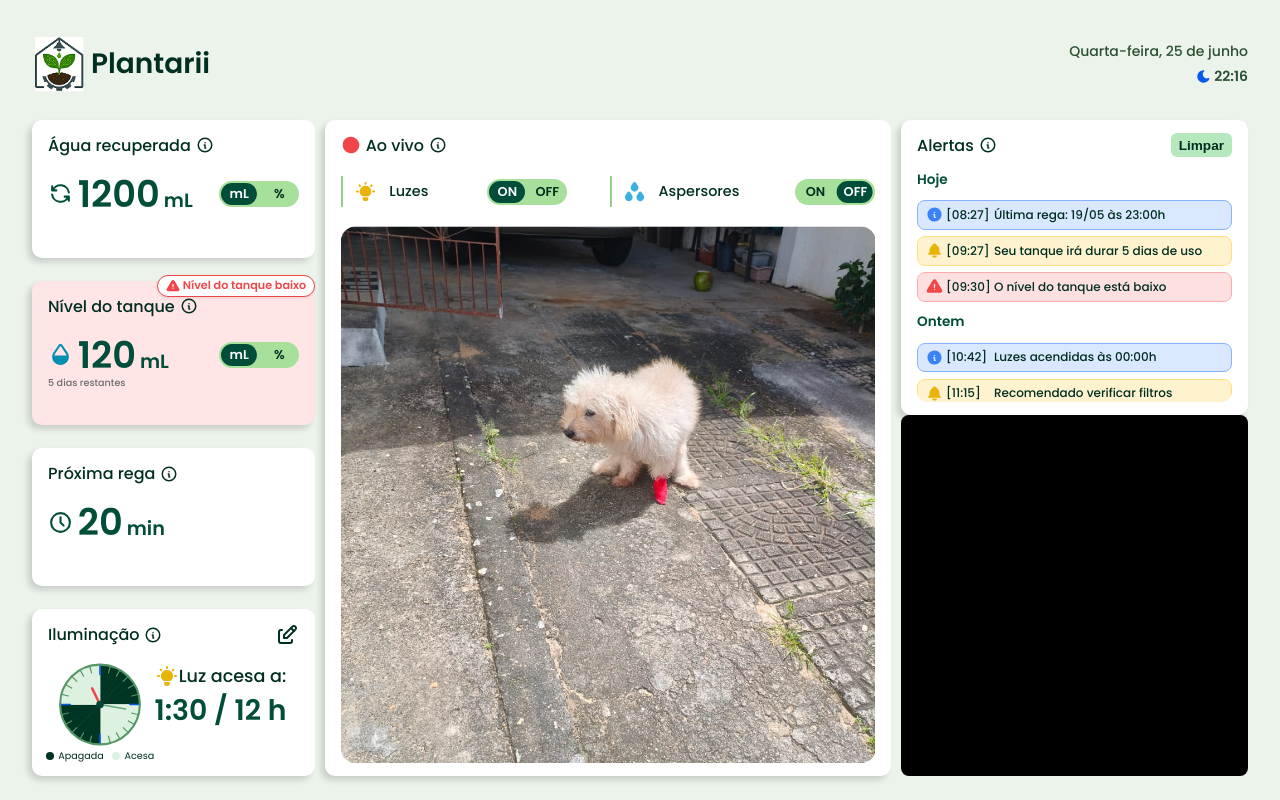
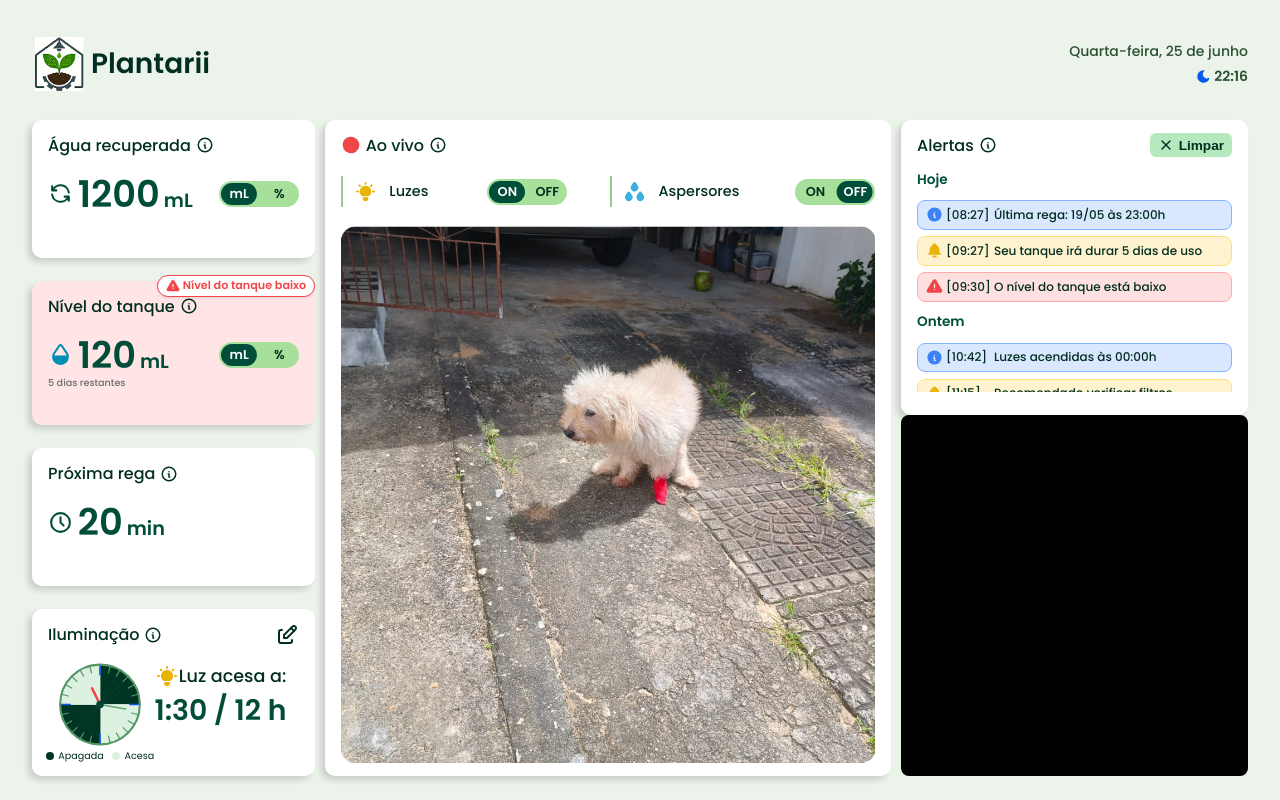
Before and after one commit to deborasaless/plantarii, a React (Vite) app: page / in a window 1280 px wide. Built offline with nearby package versions, Linux system fonts and the light colour scheme.

Commit message:
alert card animated

```diff
--- /dev/null
+++ b/src/screens/Dashboard/components/alertsCard/AlertItem.index.tsx
@@ -0,0 +1,125 @@
+import React, { useState, useRef } from 'react';
+import {
+  IconInfoCircleFilled,
+  IconBellFilled,
+  IconAlertTriangleFilled
+} from '@tabler/icons-react';
+import type { Alert } from '../../../../mocks/alertsCardMock';
+import {
+  AlertRow,
+  AlertIconWrapper,
+  AlertTime,
+  AlertText
+} from './styles';
+
+const THRESHOLD = 50;
+const DRAG_START = 5;
+const MAX_DRAG_DANGER = 50;
+
+const iconForType = {
+  info:    <IconInfoCircleFilled      size={17} style={{ color: '#3B82F6' }} />,
+  warning: <IconBellFilled           size={17} style={{ color: '#EAB308' }} />,
+  danger:  <IconAlertTriangleFilled  size={17} style={{ color: '#F0464A' }} />,
+};
+
+interface AlertItemProps {
+  alert: Alert;
+  removing: boolean;
+  onRemove: (id: string) => void;
+}
+
+const AlertItem: React.FC<AlertItemProps> = ({ alert, removing, onRemove }) => {
+  const [offset, setOffset] = useState(0);
+  const [pressing, setPressing] = useState(false);
+  const [dragging, setDragging] = useState(false);
+  const startX = useRef(0);
+
+  const handlePointerDown = (e: React.PointerEvent) => {
+    setPressing(true);
+    startX.current = e.clientX;
+    (e.currentTarget as Element).setPointerCapture(e.pointerId);
+  };
+
+  const handlePointerMove = (e: React.PointerEvent) => {
+    if (!pressing) return;
+    const delta = e.clientX - startX.current;
+
+    // só entra em dragging após DRAG_START
+    if (!dragging && Math.abs(delta) > DRAG_START) {
+      setDragging(true);
+    }
+
+    if (!dragging) return;
+
+    if (alert.type === 'danger') {
+
+      // 1) limitar o offset ao máximo
+      const clamped = Math.min(Math.max(delta, 0), MAX_DRAG_DANGER);
+      setOffset(clamped);
+
+      // 2) se passou do limiar, parar drag e reverter via transition
+      if (delta >= MAX_DRAG_DANGER) {
+
+        // interrompe captura de ponteiro
+        ;(e.currentTarget as Element).releasePointerCapture?.(e.pointerId);
+        setDragging(false);
+        setPressing(false);
+
+        // garante que estamos no clamped
+        setOffset(MAX_DRAG_DANGER);
+
+        // no próximo frame, volta a zero (aplicando a transition)
+        requestAnimationFrame(() => setOffset(0));
+      }
+
+    } else {
+      setOffset(Math.max(delta, 0));
+    }
+  };
+
+  const handlePointerUpOrLeave = (e: React.PointerEvent) => {
+    setPressing(false);
+
+    if (dragging) {
+      if (alert.type === 'danger') {
+        // já reverteu no move
+        setOffset(0);
+      } else {
+        if (offset > THRESHOLD) {
+          onRemove(alert.id);
+        } else {
+          setOffset(0);
+        }
+      }
+    }
+
+    setDragging(false);
+    ;(e.currentTarget as Element).releasePointerCapture?.(e.pointerId);
+  };
+
+  return (
+    <AlertRow
+      type={alert.type}
+      removing={removing}
+      shaking={pressing && !dragging}
+      style={{
+        transform: removing
+          ? undefined
+          : dragging
+            ? `translateX(${offset}px) scale(1.04)`
+            : undefined,
+        transition: dragging ? 'none' : undefined,
+      }}
+      onPointerDown={handlePointerDown}
+      onPointerMove={handlePointerMove}
+      onPointerUp={handlePointerUpOrLeave}
+      onPointerLeave={handlePointerUpOrLeave}
+    >
+      <AlertIconWrapper>{iconForType[alert.type]}</AlertIconWrapper>
+      <AlertTime>[{alert.time}]</AlertTime>
+      <AlertText>{alert.message}</AlertText>
+    </AlertRow>
+  );
+};
+
+export default AlertItem;
--- a/src/screens/Dashboard/components/alertsCard/index.tsx
+++ b/src/screens/Dashboard/components/alertsCard/index.tsx
@@ -1,88 +1,61 @@
 import React, { useMemo, useState } from 'react';
-import {
-  IconInfoCircle,
-  IconInfoCircleFilled,
-  IconBellFilled,
-  IconAlertTriangleFilled,
-} from '@tabler/icons-react';
+import { IconInfoCircle, IconX } from '@tabler/icons-react';
 import Tooltip from '../../../../components/Tooltip';
 import { DefaultTooltipMessages } from '../../../../components/Tooltip/messages';
+import AlertItem from './AlertItem.index';
 import {
   CardContainer,
   TitleRow,
   Title,
   InfoIconWrapper,
   ContentWrapper,
-  AlertRow,
-  AlertIconWrapper,
-  AlertTime,
-  AlertText,
+  ScrollArea,
   ClearButton,
-  DateHeader,
+  DateHeader
 } from './styles';
 import type { AlertsCardData, Alert } from '../../../../mocks/alertsCardMock';
 
-export interface AlertsCardProps {
-  data: AlertsCardData;
-}
-
-const iconForType = {
-  info: <IconInfoCircleFilled       size={17} style={{ color: '#3B82F6' }} />,
-  warning: <IconBellFilled          size={17} style={{ color: '#EAB308' }} />,
-  danger: <IconAlertTriangleFilled  size={17} style={{ color: '#F0464A' }} />,
-};
-
 const ANIM_DURATION = 400;
 
-const AlertsCard: React.FC<AlertsCardProps> = ({ data }) => {
+const AlertsCard: React.FC<{ data: AlertsCardData }> = ({ data }) => {
   const [alerts, setAlerts] = useState<Alert[]>(data.alerts);
   const [animatingIds, setAnimatingIds] = useState<string[]>([]);
   const [alertsAnimating, setAlertsAnimating] = useState(false);
 
-  // Filtra últimos 7 dias & não resolvidos
   const today = new Date();
   const sevenDaysAgo = new Date(today.getTime() - 7 * 864e5);
 
   const recentUnresolved = useMemo(
-    () => alerts
-      .filter(a => !a.resolved)               // 1) filtra só os não-resolvidos
-      .filter(a => new Date(a.date) >= sevenDaysAgo), // 2) e só dos últimos 7 dias
+    () =>
+      alerts
+        .filter(a => !a.resolved)
+        .filter(a => new Date(a.date) >= sevenDaysAgo),
     [alerts]
   );
 
-  // Agrupa por date string
   const grouped = useMemo(() => {
     const map = new Map<string, Alert[]>();
     recentUnresolved.forEach(a => {
       (map.get(a.date) ?? map.set(a.date, []).get(a.date)!).push(a);
     });
-
-    // ordena datas decrescentes
-    return Array.from(map.entries())
-      .sort((a,b) => b[0].localeCompare(a[0]));
+    return Array.from(map.entries()).sort((a, b) =>
+      b[0].localeCompare(a[0])
+    );
   }, [recentUnresolved]);
 
   const handleClear = () => {
     if (alertsAnimating) return;
-
-    // 1) percorre o grouped (datas desc) e, dentro de cada data,
-    //    processa items na ordem que aparecem na tela
-    const toRemoveAlerts = grouped.flatMap(([_, items]) =>
-      // filtra só info+warning, mantendo a ordem de exibição
-      items.filter(a => a.type !== 'danger')
-    );
-
-    if (toRemoveAlerts.length === 0) return;
-
-    const toRemoveIds = toRemoveAlerts.map(a => a.id);
-
+    const toRemoveIds = grouped
+      .flatMap(([, items]) => items)
+      .filter(a => a.type !== 'danger')
+      .map(a => a.id);
+    if (!toRemoveIds.length) return;
     setAlertsAnimating(true);
 
     toRemoveIds.forEach((id, idx) => {
       setTimeout(() => {
         setAnimatingIds(prev => [...prev, id]);
       }, idx * ANIM_DURATION);
-
       setTimeout(() => {
         setAlerts(prev => prev.filter(a => a.id !== id));
         if (idx === toRemoveIds.length - 1) {
@@ -93,10 +66,9 @@ const AlertsCard: React.FC<AlertsCardProps> = ({ data }) => {
     });
   };
 
-  // formata cabeçalho de data
-  const formatHeader = (isoDate: string) => {
-    const d = new Date(isoDate);
-    const diff = Math.floor((today.getTime() - d.getTime())/864e5);
+  const formatHeader = (iso: string) => {
+    const d = new Date(iso);
+    const diff = Math.floor((today.getTime() - d.getTime()) / 864e5);
     if (diff === 0) return 'Hoje';
     if (diff === 1) return 'Ontem';
     return d.toLocaleDateString('pt-BR');
@@ -107,41 +79,41 @@ const AlertsCard: React.FC<AlertsCardProps> = ({ data }) => {
       <TitleRow>
         <div style={{ display: 'flex', alignItems: 'center', gap: '0.3rem' }}>
           <Title>Alertas</Title>
-
           <Tooltip text={DefaultTooltipMessages.alertsCard}>
             <InfoIconWrapper>
               <IconInfoCircle size={18} />
             </InfoIconWrapper>
           </Tooltip>
         </div>
-
-        <ClearButton onClick={handleClear} >
-          Limpar
+        <ClearButton onClick={handleClear}>
+          <IconX size={16} /> Limpar
         </ClearButton>
-
       </TitleRow>
 
       <ContentWrapper>
+        <ScrollArea>
           {grouped.map(([date, items]) => (
             <React.Fragment key={date}>
               <DateHeader>{formatHeader(date)}</DateHeader>
-
               {items.map(alert => (
-              <AlertRow
+                <AlertItem
                   key={alert.id}
-                type={alert.type}
+                  alert={alert}
                   removing={animatingIds.includes(alert.id)}
-              >
-                <AlertIconWrapper>
-                  {iconForType[alert.type]}
-                </AlertIconWrapper>
-
-                <AlertTime>[{alert.time}]</AlertTime>
-                <AlertText>{alert.message}</AlertText>
-              </AlertRow>
+                  onRemove={id => {
+                    setAnimatingIds(prev => [...prev, id]);
+                    setTimeout(() => {
+                      setAlerts(prev => prev.filter(a => a.id !== id));
+                      setAnimatingIds(prev =>
+                        prev.filter(x => x !== id)
+                      );
+                    }, ANIM_DURATION);
+                  }}
+                />
               ))}
             </React.Fragment>
           ))}
+        </ScrollArea>
       </ContentWrapper>
     </CardContainer>
   );
--- a/src/screens/Dashboard/components/alertsCard/styles.ts
+++ b/src/screens/Dashboard/components/alertsCard/styles.ts
@@ -1,4 +1,4 @@
-import styled, { css } from 'styled-components';
+import styled, { css, keyframes } from 'styled-components';
 
 export const CardContainer = styled.div`
   border-radius: 10px;
@@ -62,10 +62,23 @@ export const ClearButton = styled.button`
 export const ContentWrapper = styled.div`
   display: flex;
   flex-direction: column;
+  position: relative;
+  overflow-x: visible;
+  height: 84%;
+  border-radius: 10px;
+`
+
+export const ScrollArea = styled.div`
+  display: flex;
+  flex-direction: column;
+  max-height: 100%;
   overflow-y: auto;
   overflow-x: hidden;
+  padding: 0 8px;
+  margin: 0 -8px;
   gap: 0.4rem;
-  border-radius: 10px;
+  padding-bottom: 5px;
+  user-select: none;
 
   /* Firefox */
   scrollbar-width: thin;
@@ -84,7 +97,7 @@ export const ContentWrapper = styled.div`
     border-radius: 4px;
     border: none;
   }
-`
+`;
 
 export const DateHeader = styled.div`
   display: flex;
@@ -97,9 +110,18 @@ export const DateHeader = styled.div`
   color: #004D39;
 `;
 
+const shakeAndScale = keyframes`
+  0%   { transform: scale(1.04) translateX(0); }
+  25%  { transform: scale(1.04) translateX(-2px); }
+  50%  { transform: scale(1.04) translateX(2px); }
+  75%  { transform: scale(1.04) translateX(-2px); }
+  100% { transform: scale(1.04) translateX(0); }
+`;
+
 export const AlertRow = styled.div<{
   type: 'info' | 'warning' | 'danger';
   removing?: boolean;
+  shaking?: boolean;
 }>`
   display: flex;
   align-items: center;
@@ -112,15 +134,44 @@ export const AlertRow = styled.div<{
   font-size: 0.75rem;
   font-weight: 500;
   color: #002E20;
+  cursor: pointer;
+  position: relative;
+  z-index: ${({ shaking }) => (shaking ? 2 : 1)};
 
   transition: transform 0.4s ease, opacity 0.4s ease;
 
   ${({ removing }) =>
     removing &&
-    `
-    transform: translateX(100%);
-    opacity: 0;
+    css`
+      transform: translateX(100%);
+      opacity: 0;
   `}
+
+  ${({ shaking }) =>
+    shaking &&
+    css`
+      animation: ${shakeAndScale} 0.3s linear infinite;
+  `}
+
+  &:hover {
+    ${({ removing, shaking }) =>
+      !removing &&
+      !shaking &&
+      css`
+        transform: scale(1.04);
+        z-index: 1;
+    `}
+  }
+
+  &:active {
+    ${({ removing, shaking }) =>
+      !removing &&
+      !shaking &&
+      css`
+        transform: scale(1.04);
+        z-index: 3;
+      `}
+  }
 
   ${({ type }) => type === 'info' && css`
     background: #D9E7FF;
--- a/src/screens/Dashboard/styles.ts
+++ b/src/screens/Dashboard/styles.ts
@@ -8,9 +8,9 @@ export const Container = styled.div`
   height: 100vh;
   width: 100vw;
   overflow-y: hidden;
+  cursor: default;
 `
 
-/** Header contendo logo, título e data/hora */
 export const Header = styled.div`
   display: flex;
   justify-content: space-between;
@@ -25,14 +25,12 @@ export const TitleGroup = styled.div`
   gap: 0.25rem;
 `
 
-/** Logo */
 export const Logo = styled.img`
   width: 55px;
   height: 55px;
   object-fit: contain;
 `
 
-/** Título plantarii */
 export const Title = styled.h1`
   font-size: 28px;
   font-weight: 600;
```
Lines whose indentation alone changed are shown as unchanged.
